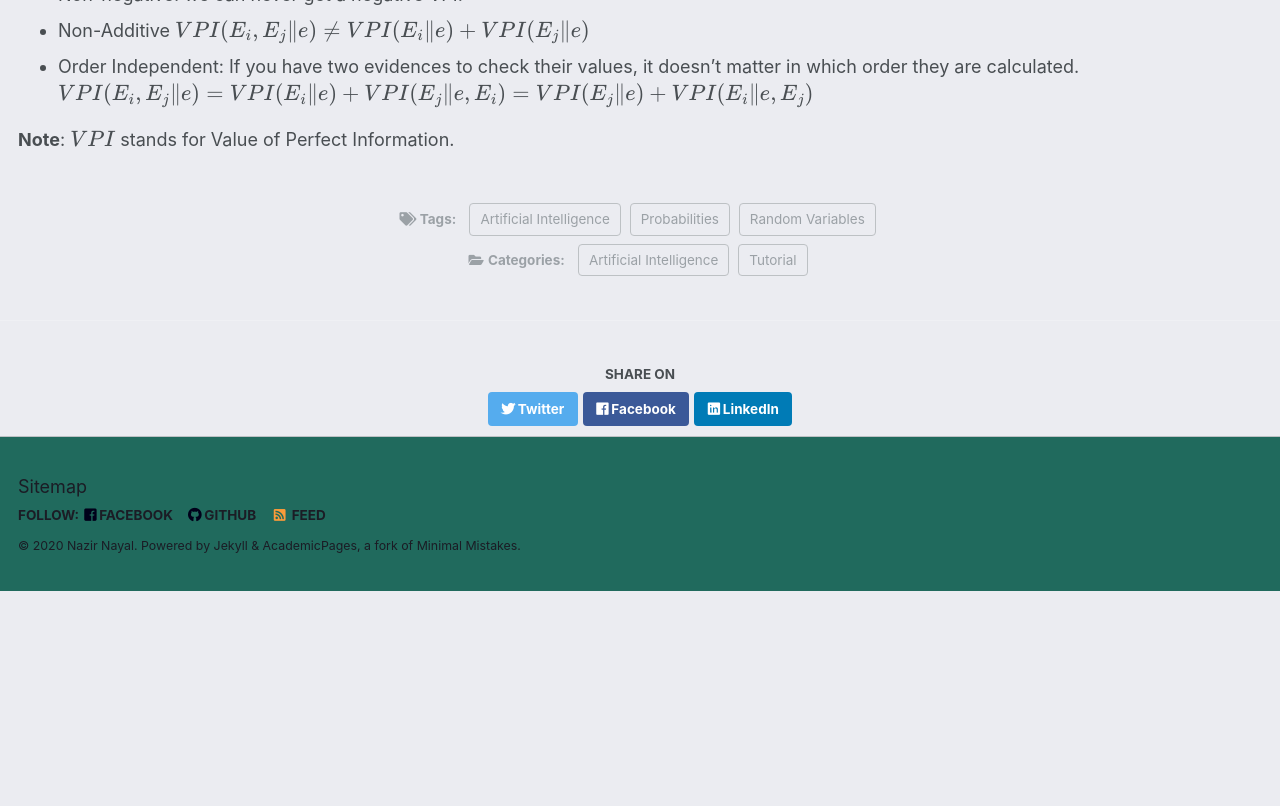
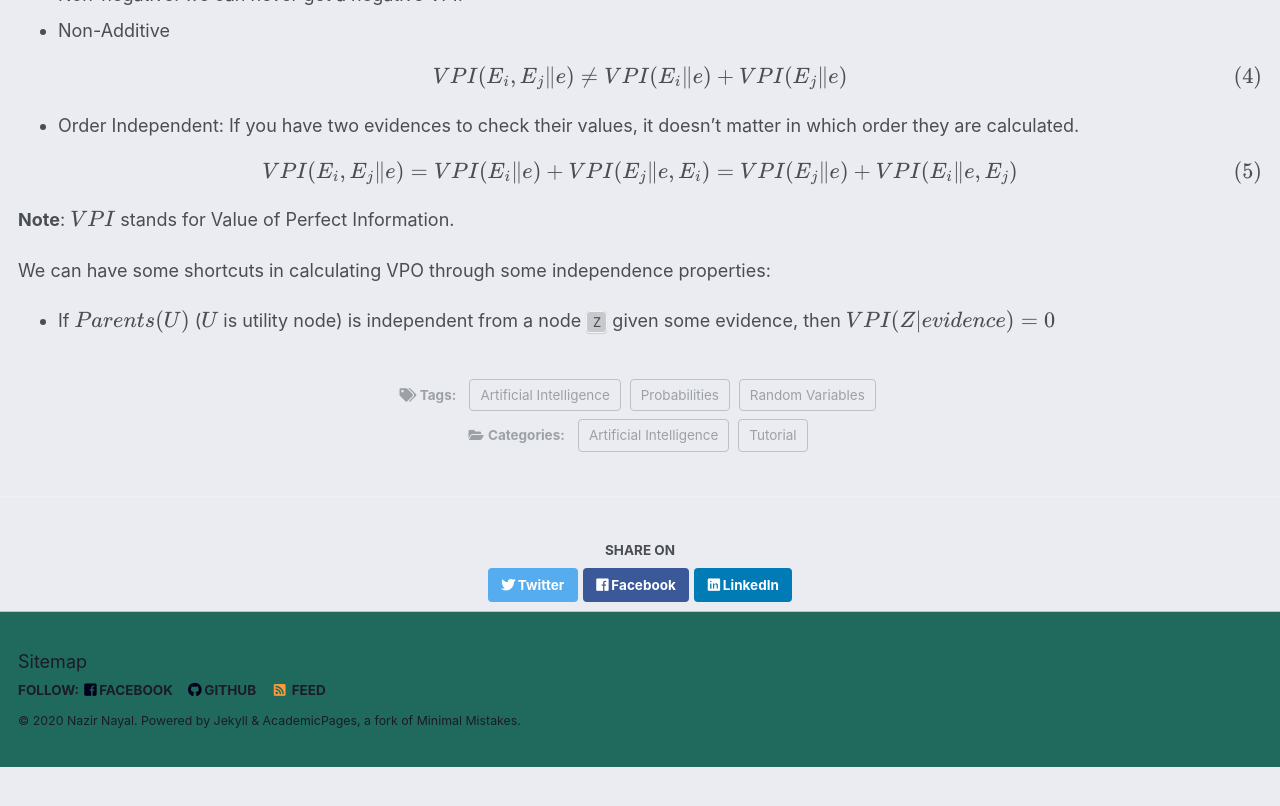
Before and after one commit to NazirNayal8/nazirnayal.github.io, a Jekyll site: the page built from _blog/bayesian_networks.md, in a window 1280 px wide and 900 px high, scrolled down 11228 px. Shown: the top 806 px of the window. Built offline with Jekyll 4.4.1, drawn with Linux system fonts in a browser that asks for light colours; formulas are drawn with MathJax 3; before the commit the page ends 11819 px from its top, so only the background shows below that.

Commit message:
finalize decision networks

```diff
--- a/_blog/bayesian_networks.md
+++ b/_blog/bayesian_networks.md
@@ -285,8 +285,15 @@ Finding the value of discovering new information or in the case of Bayesian Netw
 Properties of Value of Information (VPI):
 * Non-negative: we can never get a negative VPI.
 * Non-Additive
+
 $$ VPI(E_i, E_j \| e) \neq VPI(E_i \| e) + VPI(E_j \| e)$$
+
 * Order Independent: If you have two evidences to check their values, it doesn't matter in which order they are calculated.
+
+
 $$ VPI(E_i, E_j \| e) = VPI(E_i \| e) + VPI(E_j \| e, E_i) = VPI(E_j \| e) + VPI(E_i \| e, E_j)$$
 
 **Note**: $VPI$ stands for Value of Perfect Information.
+
+We can have some shortcuts in calculating VPO through some independence properties:
+* If $Parents(U)$ ($U$ is utility node) is independent from a node `Z` given some evidence, then $VPI(Z \| evidence) = 0$
```
